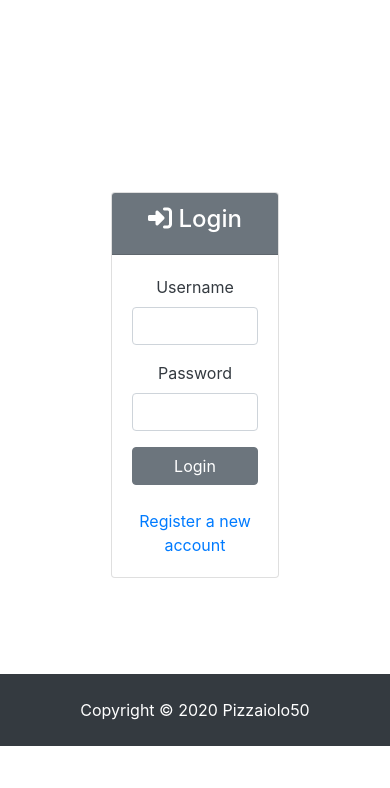
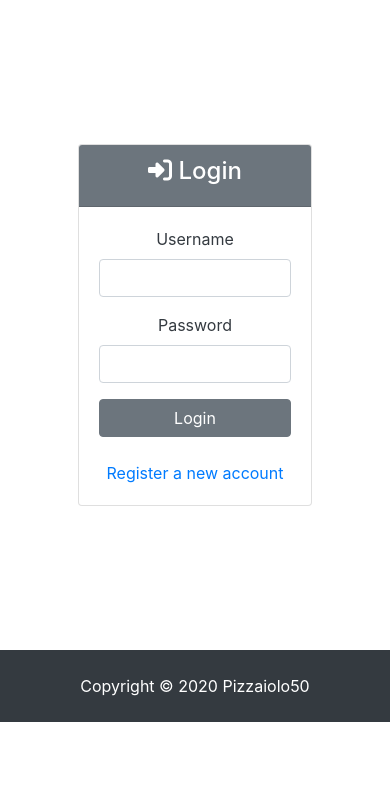
Before and after one commit to Steff72/pizzaiolo50, a Django app: page /login in a window 390 px wide. Shown: the part 56-844 px from the top of the page. Run offline with Django 3.2, Linux system fonts and the light colour scheme; data that the repository does not hold is empty; some libraries are stand-ins or nearby versions.

Commit message:
login responsive

```diff
--- a/templates/accounts/login.html
+++ b/templates/accounts/login.html
@@ -2,7 +2,7 @@
 
 <section id="login">
   <div class="container text-center">
-    <div class="home-search p-5">
+    <div class="col-12 col-lg-6">
       <div class="overlay p-5">
         <div class="card">
             <div class="card-header bg-secondary text-white">
--- a/templates/accounts/register.html
+++ b/templates/accounts/register.html
@@ -2,7 +2,7 @@
 
 <section id="login">
   <div class="container text-center">
-    <div class="home-search p-5">
+    <div class="col-12 col-lg-6">
       <div class="overlay p-5">
         <div class="card">
             <div class="card-header bg-secondary text-white">
```
